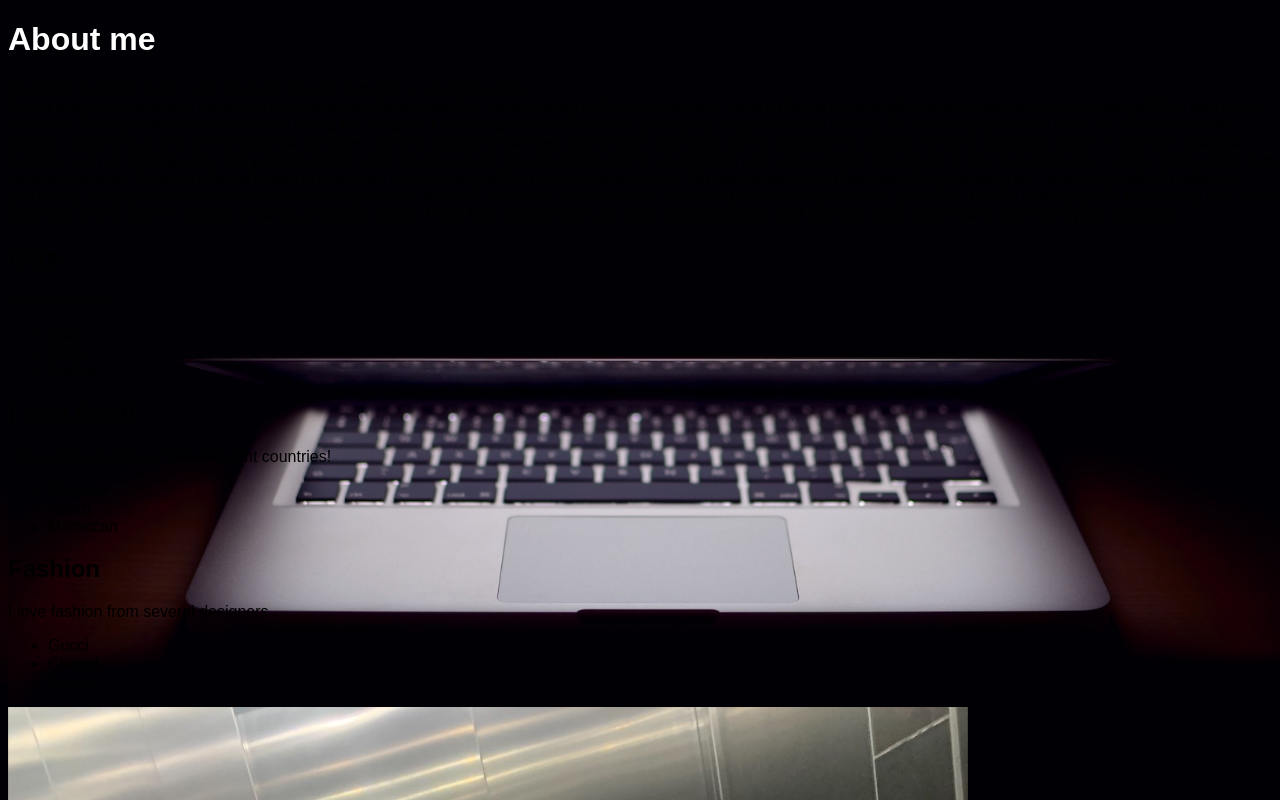
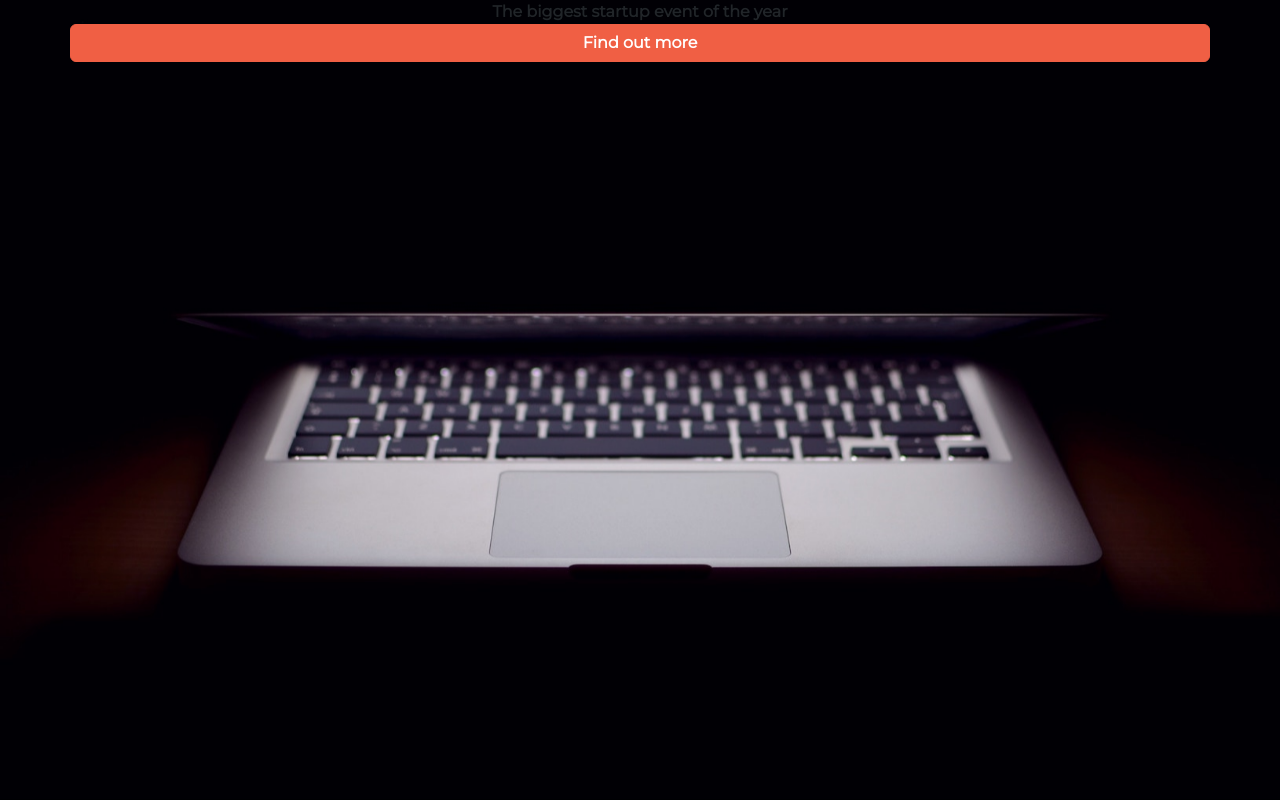
Before and after one commit to RadiaSaid/CFGhOMEWORK, a plain HTML site: page index.HTML in a window 1280 px wide. Shown: the top 800 px of the page. Drawn offline with nearby package versions, Linux system fonts and the light colour scheme.

Commit message:
about me

```diff
--- a/index.HTML
+++ b/index.HTML
@@ -1,66 +1,32 @@
 <!DOCTYPE html>
 <html>
   <head>
-    <!-- The HEAD is where the "thinking" information of a page lives -->
-    <!-- Its where we inject exteneral sources needed for our page to work properly -->
-    <!-- We can link CSS, Javascript, fonts and so much more -->
-    <!-- The title is the text displayed on our browser tab -->
-    <link rel="stylesheet" type="text/css" href="style.css">
-    <title>HTML Intro</title>
+    <title>Startup</title>
+    <!-- Required meta tags -->
+    <meta charset="utf-8">
+    <meta name="viewport" content="width=device-width, initial-scale=1, shrink-to-fit=no">
+    <!-- Google Fonts -->
+    <link href="https://fonts.googleapis.com/css?family=Montserrat" rel="stylesheet">
+
+    <!-- Note that the below Bootstrap file is a specific version. If you grab the most
+    current from Bootstrap website, you will see the button grow transition being a lot faster
+    than in my video.  Use whichever style sheet you like best! -->
+    <!-- Bootstrap CSS from a CDN. This way you don't have to include the bootstrap file yourself -->
+<!-- CSS only -->
+    <link href="https://cdn.jsdelivr.net/npm/bootstrap@5.2.1/dist/css/bootstrap.min.css" rel="stylesheet" integrity="sha384-iYQeCzEYFbKjA/T2uDLTpkwGzCiq6soy8tYaI1GyVh/UjpbCx/TYkiZhlZB6+fzT" crossorigin="anonymous">    <!-- My own stylesheet -->
+    <link href="style.css" rel="stylesheet">
   </head>
   <body>
-    <header>
-      <h1>About me</h1>
-      My Name is Radia Said, I am 34 years old and currently a school teacher.
-    </header>
+    <div class="container">
+      <div class="row">
+        <header class="text-center"
+    <h1 class="text-uppercase"><strong>The biggest startup event of the year</strong></h1>
+       </header>
 
-    <main>
-      I'm an outgoing and active person who loves to stay fit and healthy. I enjoy going to the gym regularly, where I focus on strength training exercises such as weightlifting and circuit workouts. On days when I don't feel like hitting the weights, I take long walks in nature or around my neighbourhood to clear my head and get some fresh air. When it's warm outside, swimming is one of my favourite activities - there's nothing better than diving into a cool pool after a long day! In addition to being physically active, I also love creative pursuits such as photography and painting which allow me to express myself artistically.I'm an outgoing and active person who loves to stay fit and healthy. I enjoy going to the gym regularly, where I focus on strength training exercises such as weightlifting and circuit workouts. On days when I don't feel like hitting the weights, I take long walks in nature or around my neighbourhood to clear my head and get some fresh air. When it's warm outside, swimming is one of my favourite activities - there's nothing better than diving into a cool pool after a long day! In addition to being physically active, I also love creative pursuits such as photography and painting which allow me to express myself artistically.
+    <button class="btn btn-primary">Find out more</button>
 
+  </div>
+</div>
 
-      <article>
-        <h2>Cats</h2>
-        <p>I love animals!</p>
-        </article>
-        <ul>
-            <li>Cats</li>
-            <li>Dogs</li>
-            <li>Rabiits</li>
-          </ul>
-
-        <article>
-        <h2>I love food!</h2>
-        <p>I love different dishes from different countries!</p>
-        </article>
-
-        <ul>
-            <li>Chinese</li>
-            <li>Italian</li>
-            <li>Moroccan</li>
-          </ul>
-
-        <article>
-        <h2>Fashion</h2>
-        <p>I love fashion from several designers</p>
-        </article>
-
-        <ul>
-            <li>Gucci</li>
-            <li>Chanel</li>
-            <li>Guess</li>
-          </ul>
-
-          <img src="me.jpeg" alt="this is an image of me">
-          <width=50%
-    </main>
-
-<a href="index2.html"style="font-size: 100px"; >Click Here to Read More</a>
-    <footer>
-      <!--Wrapper for the site page links / FAQs / contact us usually found at the
-        bottom of a page-->
-      <div>
-        Contact us
-      </div>
-    </footer>
   </body>
 </html>
```
